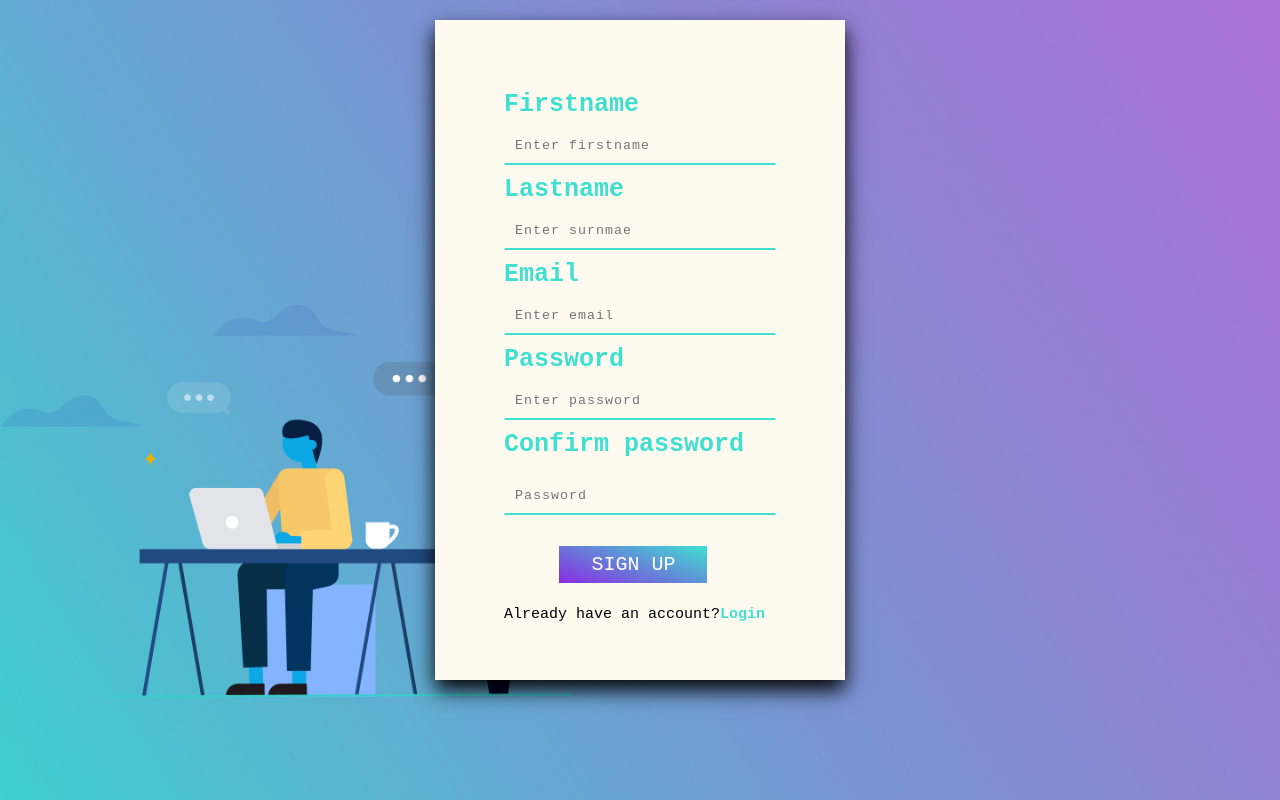
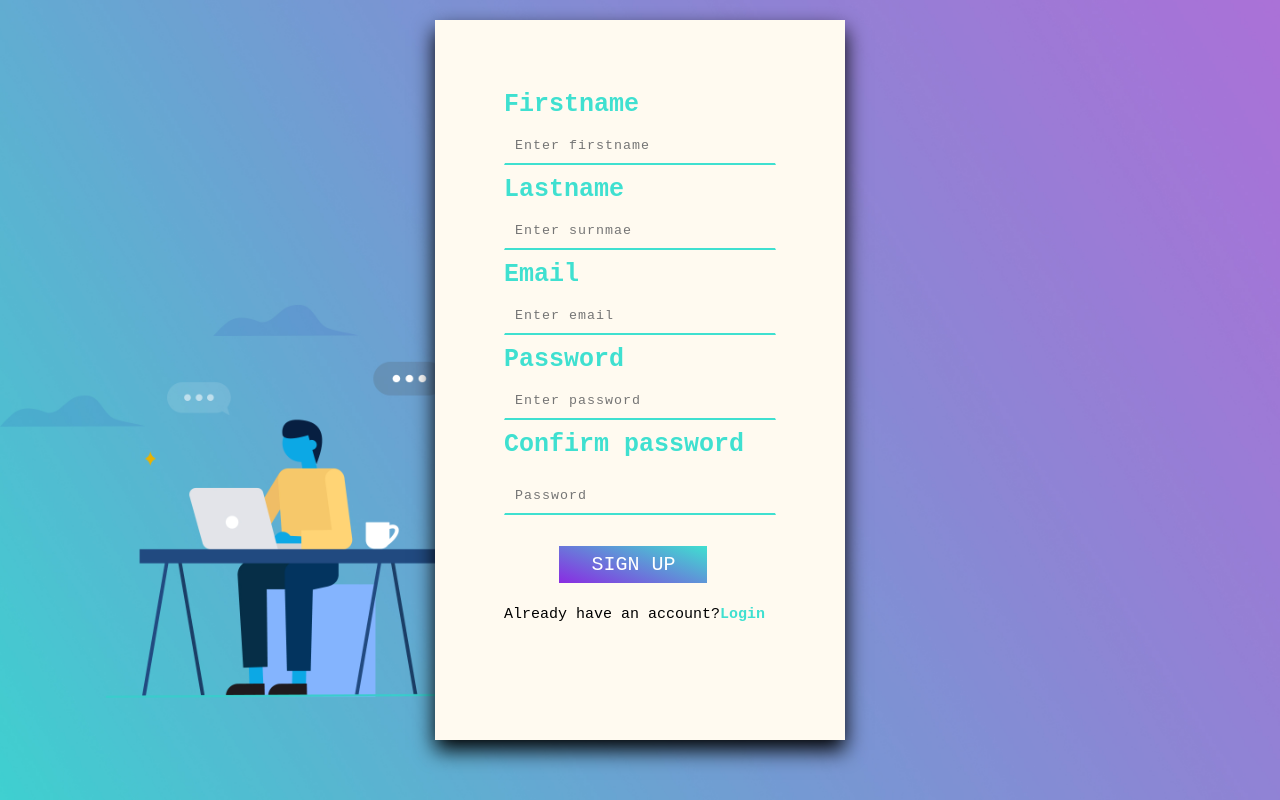
Before and after one commit to zonebyte/smokey, a plain HTML site: page teamsmokeysignup.html in a window 1280 px wide. Drawn offline with Linux system fonts and the light colour scheme.

Commit message:
Add files via upload

```diff
--- a/teamsmokeysignup.css
+++ b/teamsmokeysignup.css
@@ -19,7 +19,7 @@ body{
   margin-right: auto;
   background-color: floralwhite;
   width:250px;
-  height:500px;
+  height:70vh;
   justify-content: center;
   top:10%;
   box-shadow: 0 10px 20px rgba(0,0,0,2);
```
